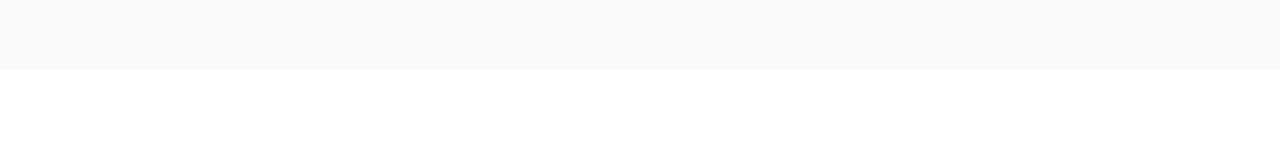
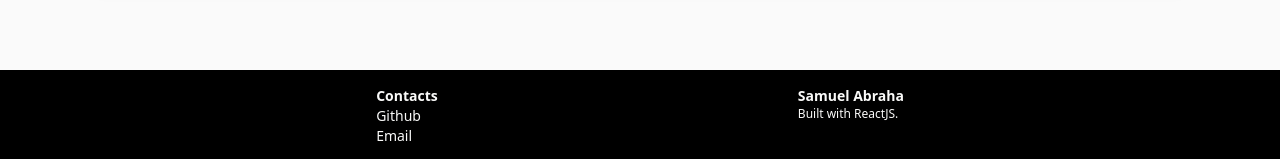
Before and after one commit to sam-abraha/portfolio, a React (Vite) app in the folder my-portfolio/: page / in a window 1280 px wide. Shown: the part 1598-1757 px from the top of the page. Before the commit the page ends 1668 px from the top, so only its background shows below. Built offline with nearby package versions, Linux system fonts and the light colour scheme.

Commit message:
Add Footer

```diff
--- /dev/null
+++ b/my-portfolio/src/components/Footer.jsx
@@ -0,0 +1,27 @@
+import { Link } from "react-router-dom"
+
+export default function Footer() {
+    return(
+        <div className="bottom-0 right-0 left-0 z-50 bg-black text-stone text-sm p-4">
+        <footer>
+          <div className="flex flex-col md:flex-row justify-evenly">
+            <div className="mb-4 md:mb-0">
+              <p className="font-semibold">Contacts</p>
+              <ul>
+                <li>
+                  <Link to={"https://github.com/sam-abraha"} className="hover:underline">Github</Link>
+                </li>
+                <li>
+                  <Link to={"mailto:samuelabrh@gmail.com"} className="hover:underline">Email</Link>
+                </li>
+              </ul>
+            </div>
+            <div className="mb-4 md:mb-0">
+              <p className="font-bold">Samuel Abraha</p>
+              <p className="text-xs">Built with ReactJS.</p>
+            </div>
+          </div>
+        </footer>
+      </div>
+    )
+}
--- a/my-portfolio/src/pages/Home.jsx
+++ b/my-portfolio/src/pages/Home.jsx
@@ -5,6 +5,7 @@ import { FaEnvelope, FaGithub } from "react-icons/fa6";
 import { motion } from 'framer-motion'
 import { FontAwesomeIcon } from '@fortawesome/react-fontawesome';
 import { faSpinner } from '@fortawesome/free-solid-svg-icons';
+import Footer from "../components/Footer";
 
 
 export default function Home() {
@@ -87,6 +88,7 @@ export default function Home() {
           )}
         </div>
         </div>
+        <Footer/>
       </>
     );
   }
```
